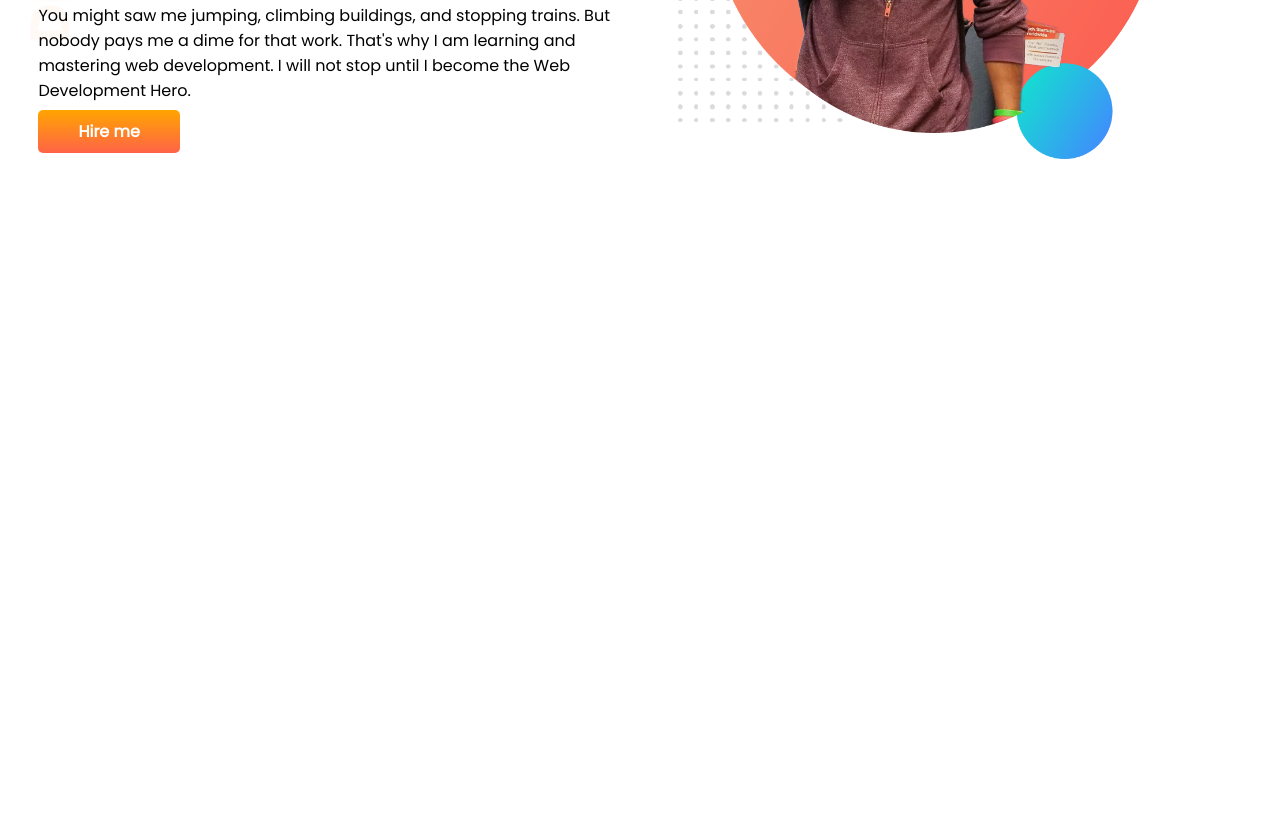
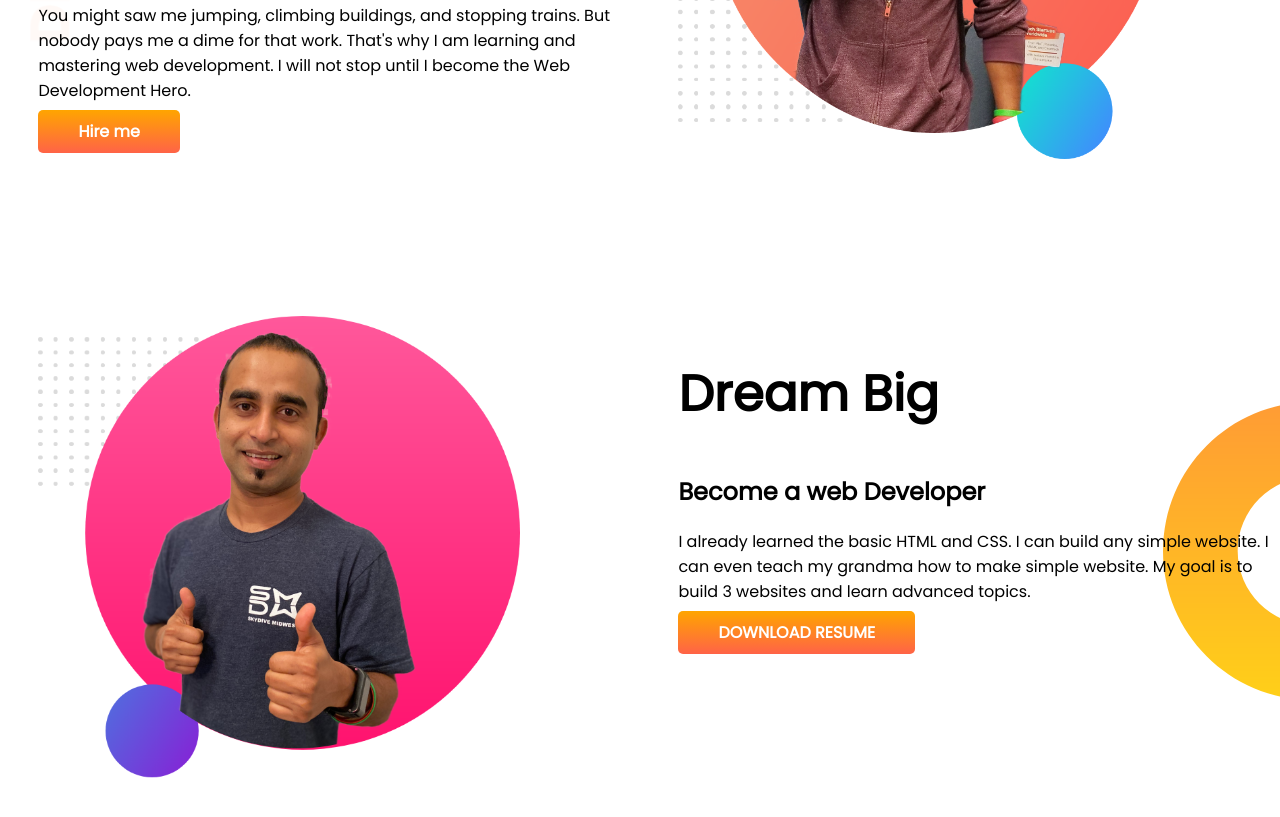
Before and after one commit to Mhmahioo7/Developer-portfolio, a plain HTML site: page index.html in a window 1280 px wide. Shown: the part 319-1136 px from the top of the page. Before the commit the page ends 800 px from the top, so only its background shows below. Drawn offline with Linux system fonts and the light colour scheme.

Commit message:
dream added

```diff
--- a/index.html
+++ b/index.html
@@ -32,6 +32,19 @@
             <img src="images/jhankar.png" alt="">
         </div>
     </section>
+    <section class="dream-big">
+        <div class="half-width">
+            <img src="images/jhankar2.png" alt="">
+        </div>
+        <div class="half-width">
+            <h1>Dream Big</h1>
+            <h2>Become a web Developer</h2>
+            <p>I already learned the basic HTML and CSS. I can build any simple website. I can even teach my grandma how
+                to make simple website. My goal is to build 3 websites and learn advanced topics.</p>
+            <a class="Link-button" target="_blank" href="">DOWNLOAD RESUME</a>
+        </div>
+
+    </section>
 </body>
 
 </html>
--- a/style.css
+++ b/style.css
@@ -13,6 +13,7 @@ h1 {
 
 section {
     display: flex;
+    margin-bottom: 150px;
 }
 
 .half-width {
@@ -37,3 +38,9 @@ section {
     background-image: url(images/top-banner.png);
     background-repeat: no-repeat;
 }
+
+.dream-big {
+    background-image: url(images/dream-bg.png);
+    background-repeat: no-repeat;
+    background-position: right;
+}
```
